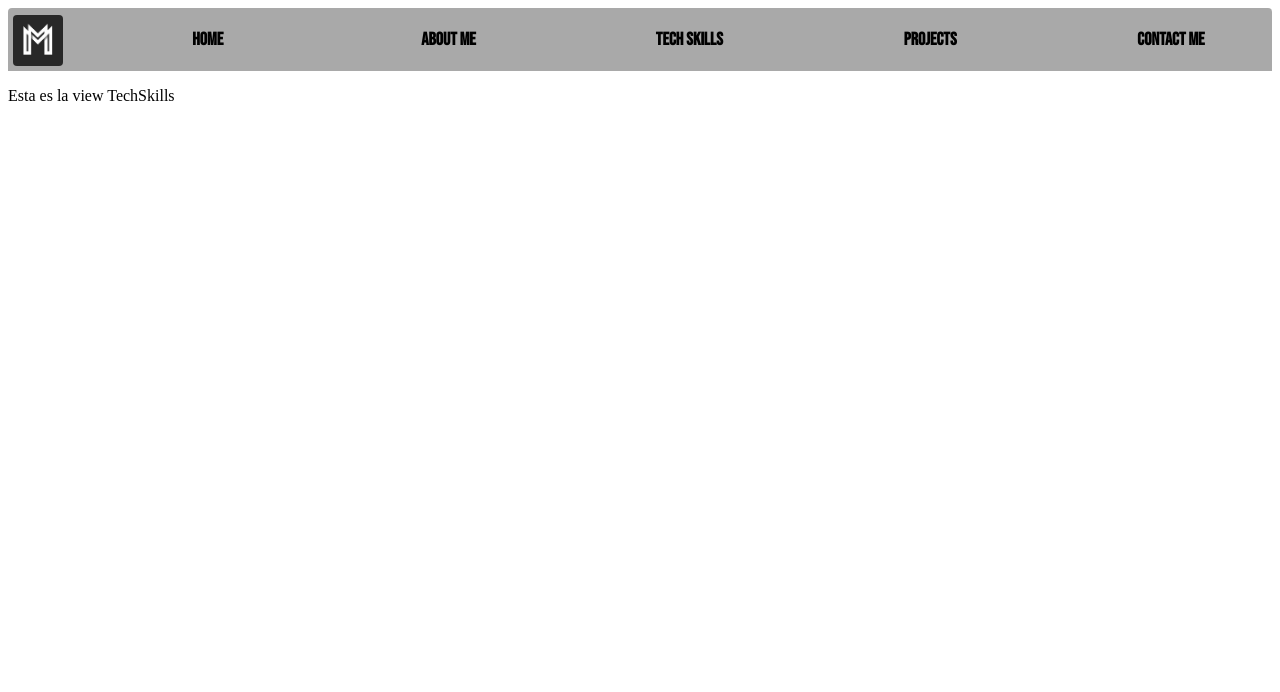
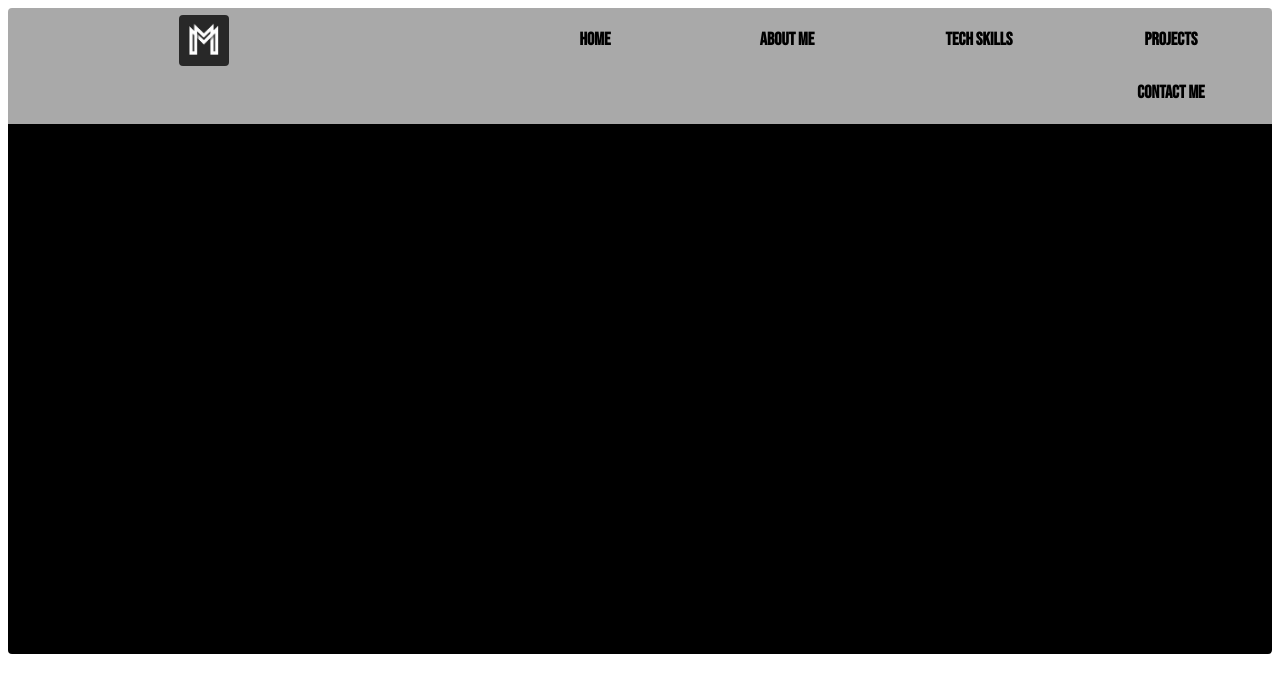
Before and after one commit to MarcosMoreno0912/Portfolio_Marcos, a React (Vite) app in the folder Client/: page /skills in a window 1280 px wide. Shown: the top 692 px of the page. Built offline with nearby package versions, Linux system fonts and the light colour scheme.

Commit message:
CSS details

```diff
--- a/Client/src/components/NavBar/NavBar.jsx
+++ b/Client/src/components/NavBar/NavBar.jsx
@@ -28,7 +28,7 @@ const NavBar = () => {
 	return (
 		<div className={style.nav} >
 
-			<img src="../../../public/assets/icons/pestañaPortfolio.jpg" alt="Logo" />
+			<img src="../../../public/assets/icons/pestañaPortfolio.jpg" alt="Logo" onClick={handleHomeClick}/>
 
 			<button>
     		<span className={style.box} onClick={handleHomeClick}>
--- a/Client/src/components/NavBar/NavBar.module.css
+++ b/Client/src/components/NavBar/NavBar.module.css
@@ -1,7 +1,7 @@
 .nav {
 	display: flex;
 	flex-wrap: wrap;
-	justify-content: space-between;
+	justify-content: flex-end;
 	padding: 5px;
 	/*border: 4px solid black;*/
   border-radius: 4px 4px 0px 0px;
@@ -11,11 +11,13 @@
 .nav img {
   display: flex;
   align-items: center;
-  justify-content: center;
+  justify-content: flex-start;
   margin-top: 2px;
+  margin-right: 270px;
 	height: 51px;
 	width: 50px;
   border-radius: 4px;
+  cursor: pointer;
 }
 
 .box {
--- a/Client/src/views/AboutMe/AboutMe.jsx
+++ b/Client/src/views/AboutMe/AboutMe.jsx
@@ -7,12 +7,11 @@ const AboutMe = () => {
 		<>
 		  <div className={style.about}>
 		  	<div className={style.text}>
-		  		<p>Hola! Mi nombre es Marcos Moreno, y soy desarrollador web full stack. Tengo experiencia de<br/>
-		  			desarrollo en JavaScript, precisamente utilizando los frameworks Vite y React para el front-end, <br/>NodeJs y Express para el back-end o servidor, <br/>
-		  			además tengo conocimientos en bases de datos relacionales utilizando Sequelize y PostgreSQL.
+		  		<p>Hola! Mi nombre es Marcos Moreno, nací en Rivadavia, provincia de Mendoza Argentina, <br/> actualmente vivo en Provincia de San Luis.<br/>Tengo 24 años y estoy en pleno desarrollo personal
+		  			y profesional, disfruto mucho desempeñarme en el mundo de la tecnología, ya que puedo unir mi creatividad con mis conocimientos en desarrollo web. <br/>
 		  		</p>
-		  		<p>Para el diseño de interfaz de usuario utilizo CSS puro y librerías cómo Bootstrap, <br/>
-		  			y así construir páginas web atractivas a gusto del cliente y resaltar sobre los sitios web convencionales.
+		  		<p>Para el diseño de interfaz de usuario utilizo CSS puro, librerías cómo Bootstrap, y más recursos  <br/>
+		  			para construir páginas web atractivas a gusto del cliente y resaltar sobre los sitios web convencionales.
 		  		</p>
 		  		<p>Ya sea que estés buscando crear un sitio web estático como "carta de presentación al mercado" o<br/>
             un sitio dinámico que te permita gestionar y hacer crecer tu emprendimiento, estás en el lugar indicado.
@@ -20,7 +19,7 @@ const AboutMe = () => {
 
 		  		<p>Para contactar conmigo puedes hacerlo mediante  <a href="https://api.whatsapp.com/send?phone=5492634284295"> WhatsApp</a>, o dirígete a la pestaña Contact Me.</p>
 
-		  		<p>Gracias por tu atención, <br/><br/> Marcos</p>
+		  		<p>Gracias, <br/><br/> Marcos</p>
 		  	</div>
 				<div className={style.macbook}>
   				<div className={style.inner}>
--- a/Client/src/views/Home/Home.jsx
+++ b/Client/src/views/Home/Home.jsx
@@ -11,11 +11,11 @@ const Home = () => {
 			</div>
 			<div className={style.home}>
 				<div className={style.title}>
-					<h1>Hi, I'm Marcos Moreno, <br /> Full Stack Web Developer.</h1>
+					<h1>Hi, I'm Marcos, <br /> Full Stack Web Developer.</h1>
 				</div>
 
 				<div className={style.description}>
-					<p>Me dedico al desarrollo de páginas web desde cero, <br/> creando así soluciones totalmente personalizadas según lo que los clientes necesitan.</p>
+					<p>I am dedicated to creating personalized web pages adapted to each client. <br/> {"< I love coding />."}</p>
 				</div>
 
 				<div className={`${style.image} ${style["rotate-animation"]}`}>
--- a/Client/src/views/Home/Home.module.css
+++ b/Client/src/views/Home/Home.module.css
@@ -33,13 +33,13 @@ h1 {
 .home .description p {
 	margin-top: 5px;
 	margin-left: 70px;
-	font-size: 20px;
+	font-size: 22px;
 	font-weight: medium;
-	color: darkgray;
+	color: white;
 	font-family: 'Kanit', sans-serif;
 	font-weight: 300;
-	-webkit-text-stroke: 1px white;
-	text-stroke: 1px white;
+	-webkit-text-stroke: 0.5px black;
+	text-stroke: 0.5px black;
 }
 
 .home .image img {
--- a/Client/src/views/TechSkills/TechSkills.jsx
+++ b/Client/src/views/TechSkills/TechSkills.jsx
@@ -3,10 +3,9 @@ import style from './TechSkills.module.css';
 
 const TechSkills = () => {
 
-
 	return (
 		<>
-			<div>
+			<div className={style.container}>
 				<p>Esta es la view TechSkills</p>
 			</div>
 		</>
--- a/Client/src/views/TechSkills/TechSkills.module.css
+++ b/Client/src/views/TechSkills/TechSkills.module.css
@@ -0,0 +1,13 @@
+.container {
+	display: flex;
+	flex-wrap: nowrap;
+	flex-direction: row;
+	justify-content: flex-end;
+	align-items: center;
+	overflow-x: hidden;
+	overflow-y: hidden;
+	border-radius: 0px 0px 4px 4px;
+	background-color: black;
+	width: 100%;
+	height: 530px;
+}
```
